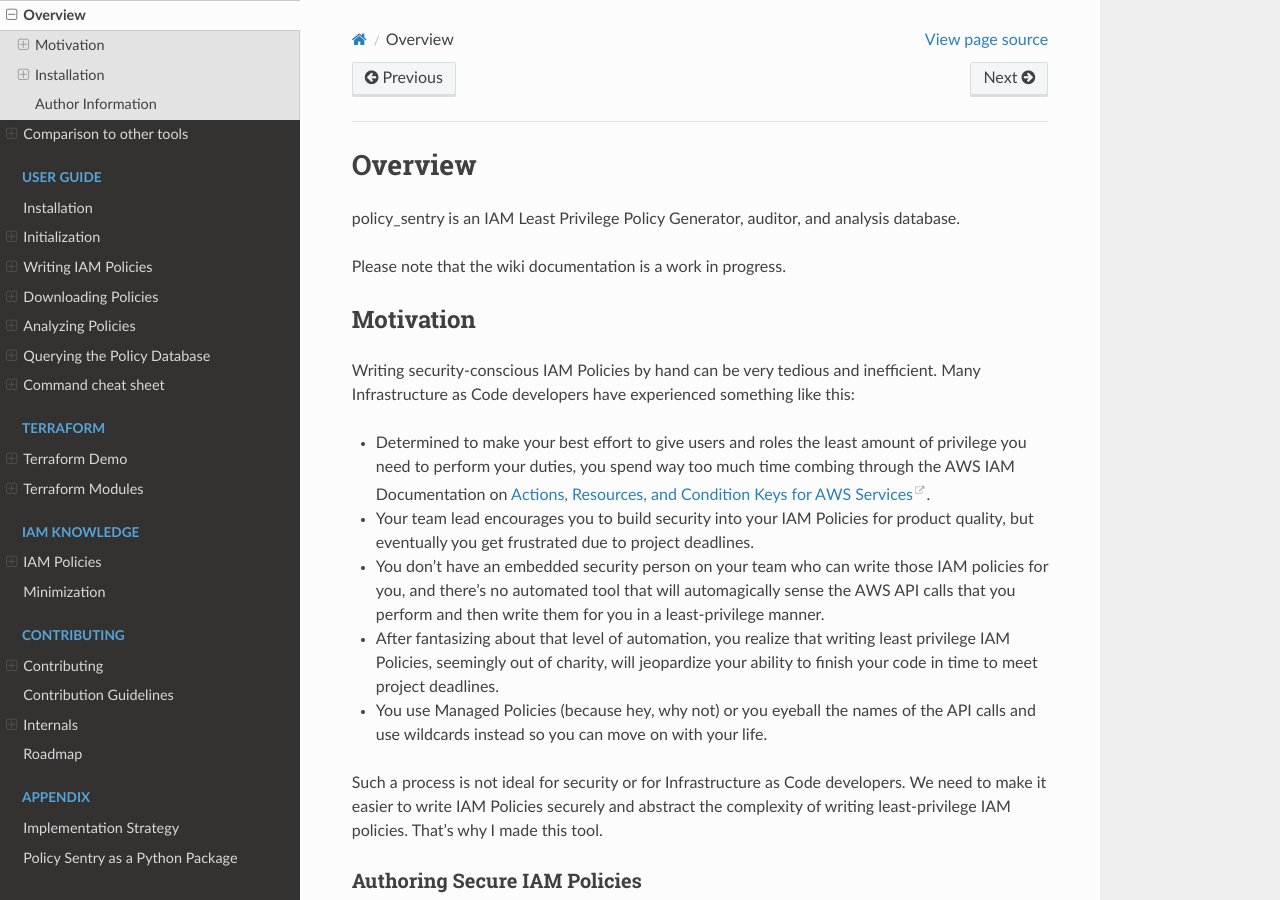
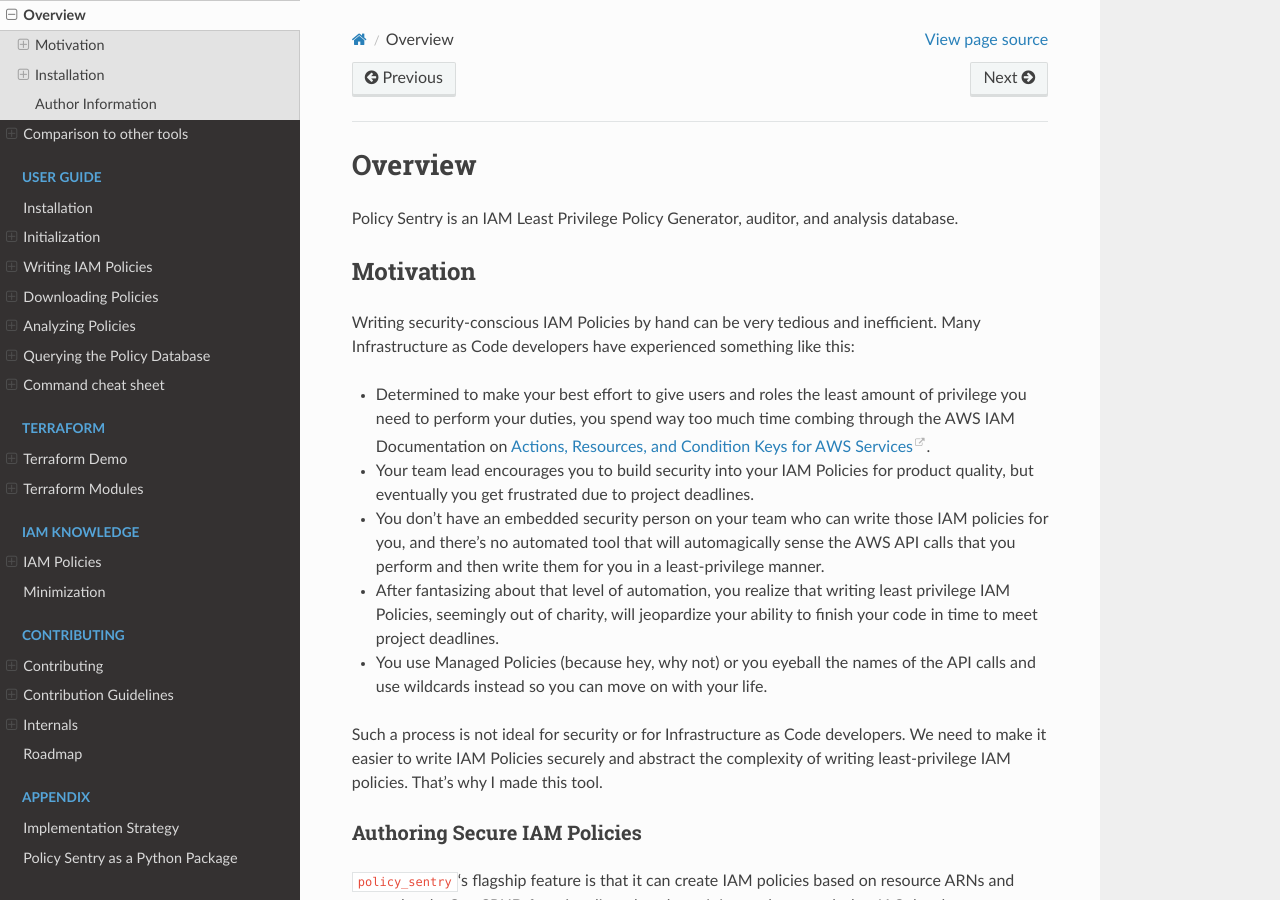
Before and after one commit to kmcquade/policy_sentry_readthedocs_test, a Sphinx documentation site: the page built from docs/introduction/home.rst, in a window 1280 px wide and 900 px high. Built offline with Sphinx 7.4.7 and the Read the Docs theme 2.0.0, drawn with Linux system fonts in a browser that asks for light colours; some of the changed text lies outside the part shown.

```diff
--- a/docs/introduction/home.rst
+++ b/docs/introduction/home.rst
@@ -1,9 +1,7 @@
 Overview
 =============
 
-policy_sentry is an IAM Least Privilege Policy Generator, auditor, and analysis database.
-
-Please note that the wiki documentation is a work in progress.
+Policy Sentry is an IAM Least Privilege Policy Generator, auditor, and analysis database.
 
 Motivation
 ----------
@@ -211,14 +209,14 @@ Author:
 
 * `Kinnaird McQuade <https://github.com/kmcquade>`_
 
-  * `Twitter <https://twitter.com/kmcquade3>`_
-  * `Keybase <https://keybase.io/kmcquade>`_
-  * `LinkedIn <https://www.linkedin.com/in/kinnairdmcquade/>`_
+  * `Twitter <https://twitter.com/kmcquade3>`__
+  * `Keybase <https://keybase.io/kmcquade>`__
+  * `LinkedIn <https://www.linkedin.com/in/kinnairdmcquade/>`__
 
 Contributors:
 
-* `Matt Jones <https://github.com/mattyjones>`_
+* `Matt Jones <https://github.com/mattyjones>`__
 
-  * `Twitter <https://twitter.com/CaffeinatedEng>`_
-  * `Keybase <https://keybase.io/urlugal>`_
-  * `LinkedIn <https://www.linkedin.com/in/mattyjones/>`_
+  * `Twitter <https://twitter.com/CaffeinatedEng>`__
+  * `Keybase <https://keybase.io/urlugal>`__
+  * `LinkedIn <https://www.linkedin.com/in/mattyjones/>`__
```
Also changed, not shown: other parts of docs/introduction/home.rst (+3 -3 lines), docs/contributing/contributing.rst (+23 -1 lines), docs/iam-knowledge/iam-policies.rst (+12 -11 lines).
